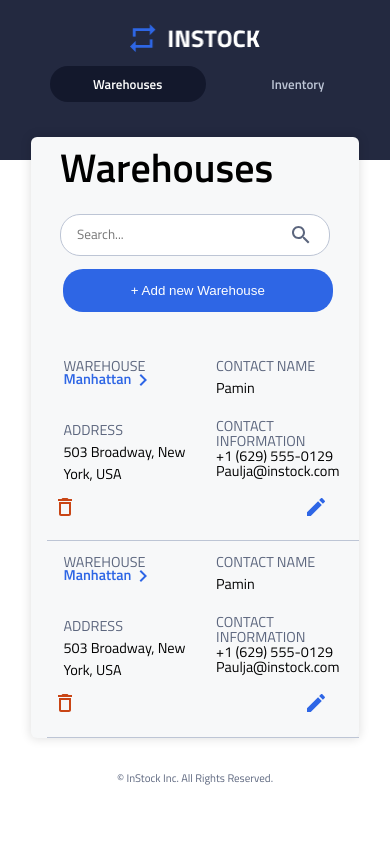
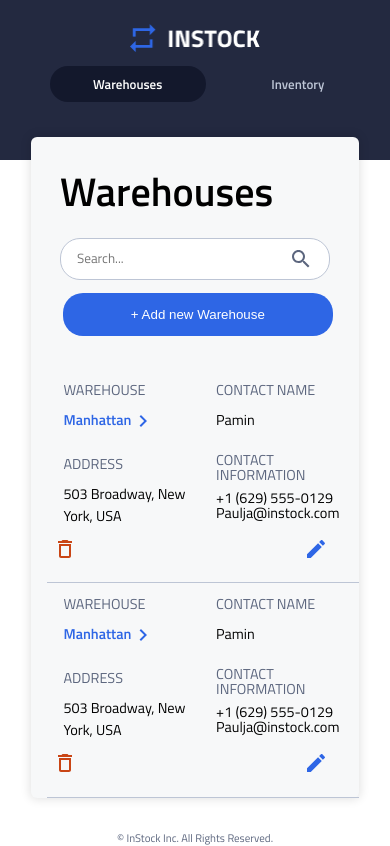
Before and after one commit to jaskaurbrar14/InStock, a React (Create React App) app: page / in a window 390 px wide. Built offline with nearby package versions, Linux system fonts and the light colour scheme.

Commit message:
Fix the mobile warehouse anbd label spacing

```diff
--- a/src/Components/WarehouseList/WarehouseList.scss
+++ b/src/Components/WarehouseList/WarehouseList.scss
@@ -32,7 +32,7 @@
 
         &__title {
             flex: 1;
-
+            margin-top: 1.5rem;
             h1 {
                 font-size: 2.5rem;
             }
@@ -186,6 +186,7 @@
 
                 &__mobileonly {
                     color: $secondary-slate;
+                    padding-bottom: 0.5rem;
                     @include tablet-and-desktop {
                         display: none;
                     }
@@ -203,8 +204,6 @@
                 }
 
                 &__namelink {
-                    margin-top: -7%;
-
                     @include tablet-and-desktop {
                         margin-top: 0px;
                     }
```
